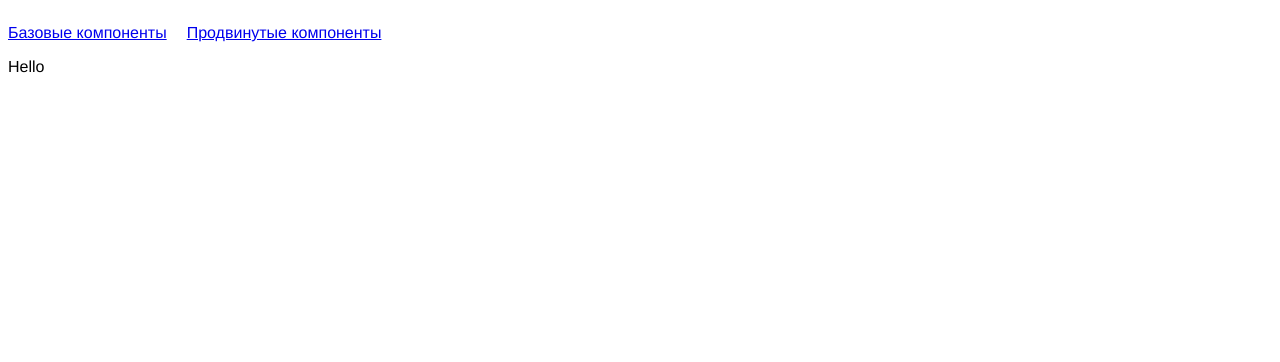
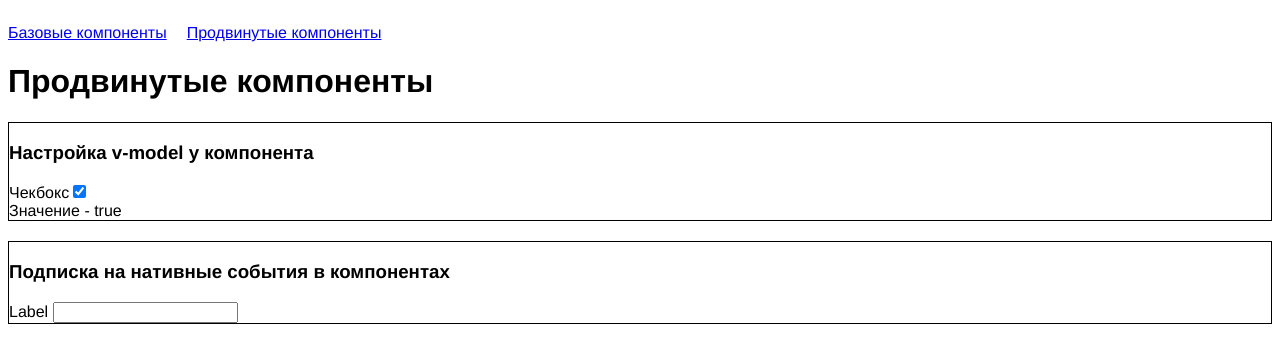
Before and after one commit to efeeney26/testVue, a Vue app: page /#/advanced in a window 1280 px wide. Shown: the top 362 px of the page. Built offline with nearby package versions, Linux system fonts and the light colour scheme.

Commit message:
feat(): base input

```diff
--- a/src/components/BaseCheckbox/BaseCheckbox.vue
+++ b/src/components/BaseCheckbox/BaseCheckbox.vue
@@ -1,9 +1,13 @@
 <template>
-    <input
-            type="checkbox"
-            :checked="checked"
-            @change="$emit('change', $event.target.checked)"
-    >
+    <section>
+        <label for="test">Чекбокс</label>
+        <input
+                id="test"
+                type="checkbox"
+                :checked="checked"
+                @change="$emit('change', $event.target.checked)"
+        >
+    </section>
 </template>
 
 <script>
--- /dev/null
+++ b/src/components/Input/Input.vue
@@ -0,0 +1,21 @@
+<template>
+    <label>
+        {{ label }}
+        <input
+                v-bind="$attrs"
+                v-bind:value="value"
+                v-on:input="$emit('input', $event.target.value)"
+        >
+    </label>
+</template>
+
+<script>
+export default {
+  name: 'Input',
+  props: ['label', 'value']
+}
+</script>
+
+<style scoped>
+
+</style>
--- a/src/containers/AdvancedComponent.vue
+++ b/src/containers/AdvancedComponent.vue
@@ -1,15 +1,36 @@
 <template>
-    <div>
-        Hello
+    <div class="container">
+        <h1>Продвинутые компоненты</h1>
+        <div>
+            <h3>Настройка v-model у компонента</h3>
+            <BaseCheckbox v-model="lovingVue" />
+            <span>{{ `Значение -  ${lovingVue}` }}</span>
+        </div>
+        <div>
+            <h3>Подписка на нативные события в компонентах</h3>
+            <Input label="Label" value=""/>
+        </div>
     </div>
 </template>
 
 <script>
+import BaseCheckbox from '@/components/BaseCheckbox/BaseCheckbox'
+import Input from '@/components/Input/Input'
+
 export default {
-  name: 'AdvancedComponent'
+  name: 'AdvancedComponent',
+  components: { BaseCheckbox, Input },
+  data () {
+    return {
+      lovingVue: true
+    }
+  }
 }
 </script>
 
 <style scoped>
-
+    .container div {
+        margin-bottom: 20px;
+        border: 1px solid black;
+    }
 </style>
```
